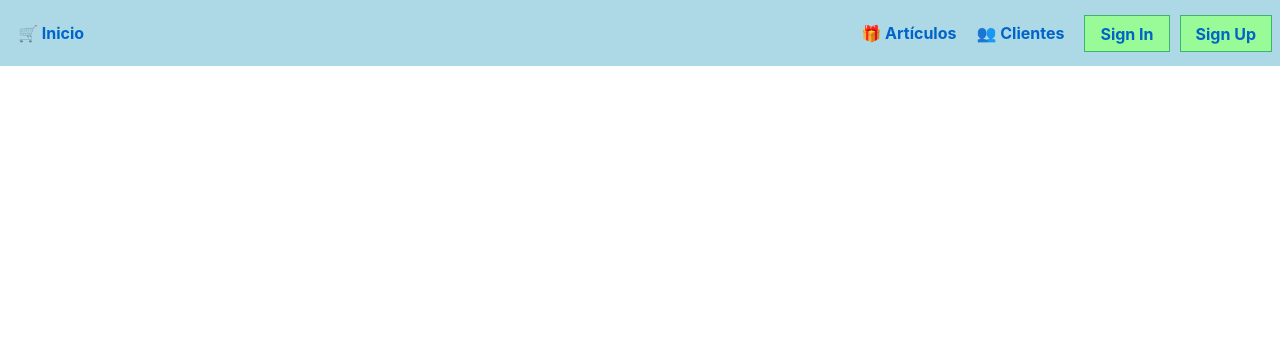
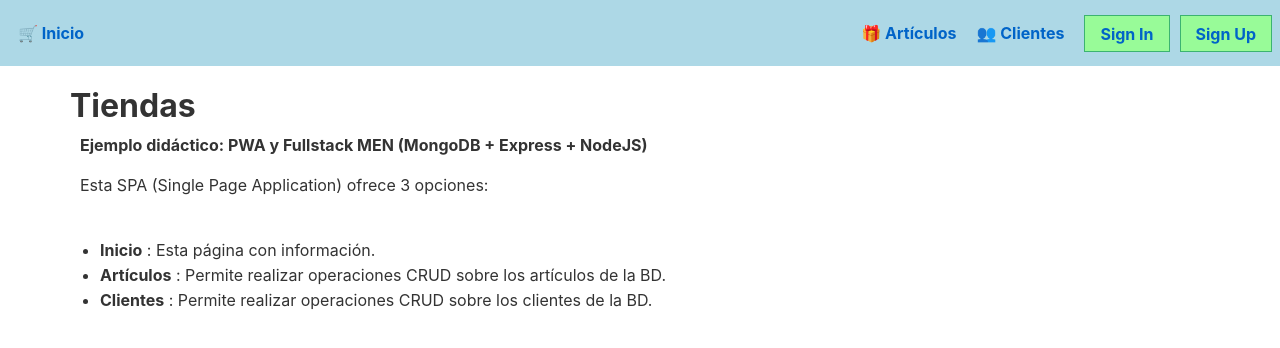
Before and after one commit to jamj2000/tiendas, a Svelte app: page / in a window 1280 px wide. Shown: the top 348 px of the page. Built offline with nearby package versions, Linux system fonts and the light colour scheme.

Commit message:
Actualización

```diff
--- a/src/Contenido.svelte
+++ b/src/Contenido.svelte
@@ -1,5 +1,6 @@
 <script>
   import { Route } from "svelte-routing";
+  import Inicio from "./Inicio.svelte";
   import Articulos from "./Articulos.svelte";
   import Clientes from "./Clientes.svelte";
 </script>
@@ -11,6 +12,7 @@
 </style>
 
 <main>
+  <Route path="/" component={Inicio} />
   <Route path="/articulos" component={Articulos} />
   <Route path="/clientes" component={Clientes} />
 
--- /dev/null
+++ b/src/Inicio.svelte
@@ -0,0 +1,36 @@
+<style>
+  h1,
+  div,
+  p {
+    margin-left: 50px;
+  }
+  div {
+    padding: 30px;
+  }
+  p {
+    padding: 10px;
+  }
+  li {
+    margin-top: 5px;
+  }
+</style>
+
+<h1>Tiendas</h1>
+<p><strong>Ejemplo didáctico: PWA y Fullstack MEN (MongoDB + Express + NodeJS)</strong></p>
+<p>Esta SPA (Single Page Application) ofrece 3 opciones:</p>
+<div>
+  <ul>
+    <li>
+      <strong>Inicio</strong>
+      : Esta página con información.
+    </li>
+    <li>
+      <strong>Artículos</strong>
+      : Permite realizar operaciones CRUD sobre los artículos de la BD.
+    </li>
+    <li>
+      <strong>Clientes</strong>
+      : Permite realizar operaciones CRUD sobre los clientes de la BD.
+    </li>
+  </ul>
+</div>
--- a/src/Nav.svelte
+++ b/src/Nav.svelte
@@ -33,12 +33,11 @@
   }
 
   .menu li:hover {
-    text-shadow: -2px -2px 8px rgb(0, 0, 0);
-    text-shadow: 2px 2px 6px rgb(0, 0, 0);
+    text-shadow: 3px 3px 4px #6f6f70;
   }
 
   .menu li {
-        font-weight: bold;
+    font-weight: bold;
     font-size: 16px;
     padding: 15px 5px;
     white-space: nowrap;
```
